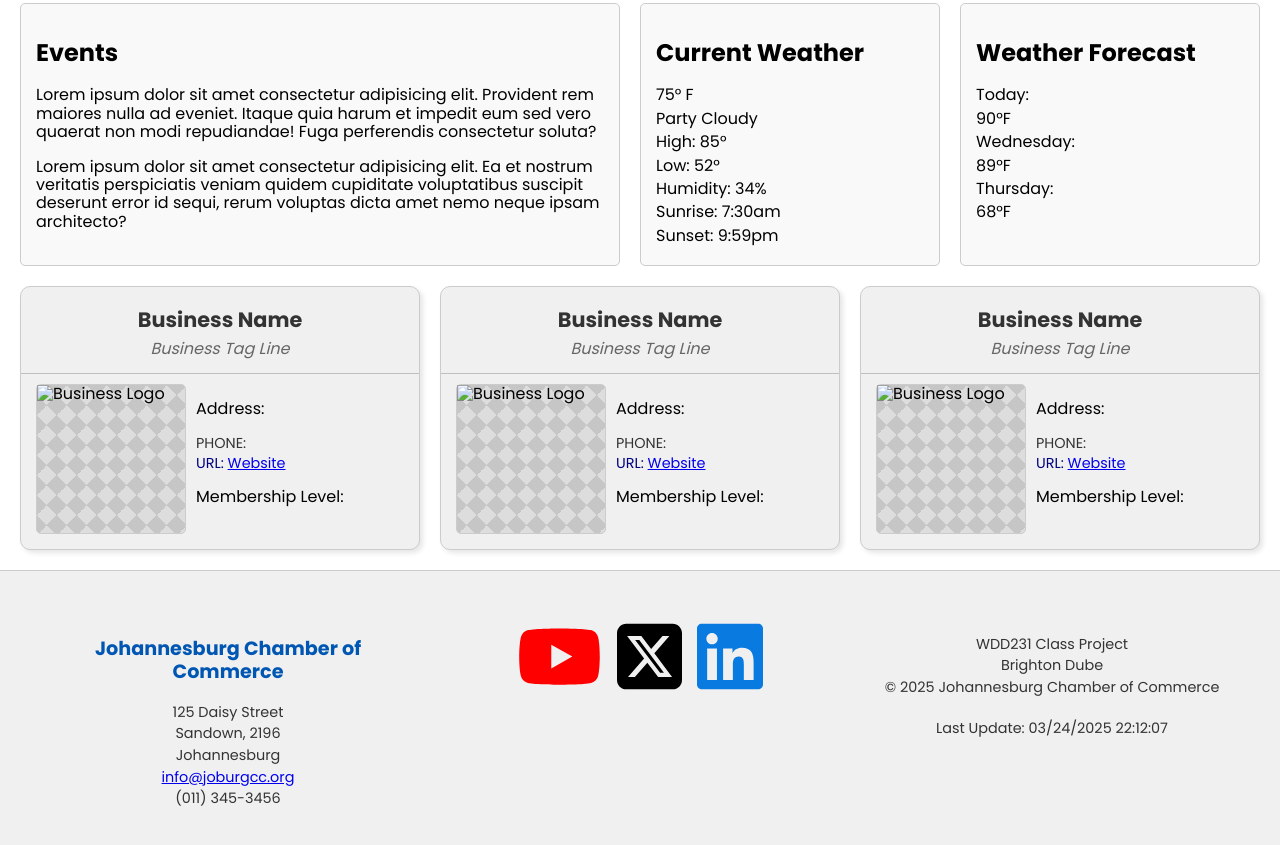
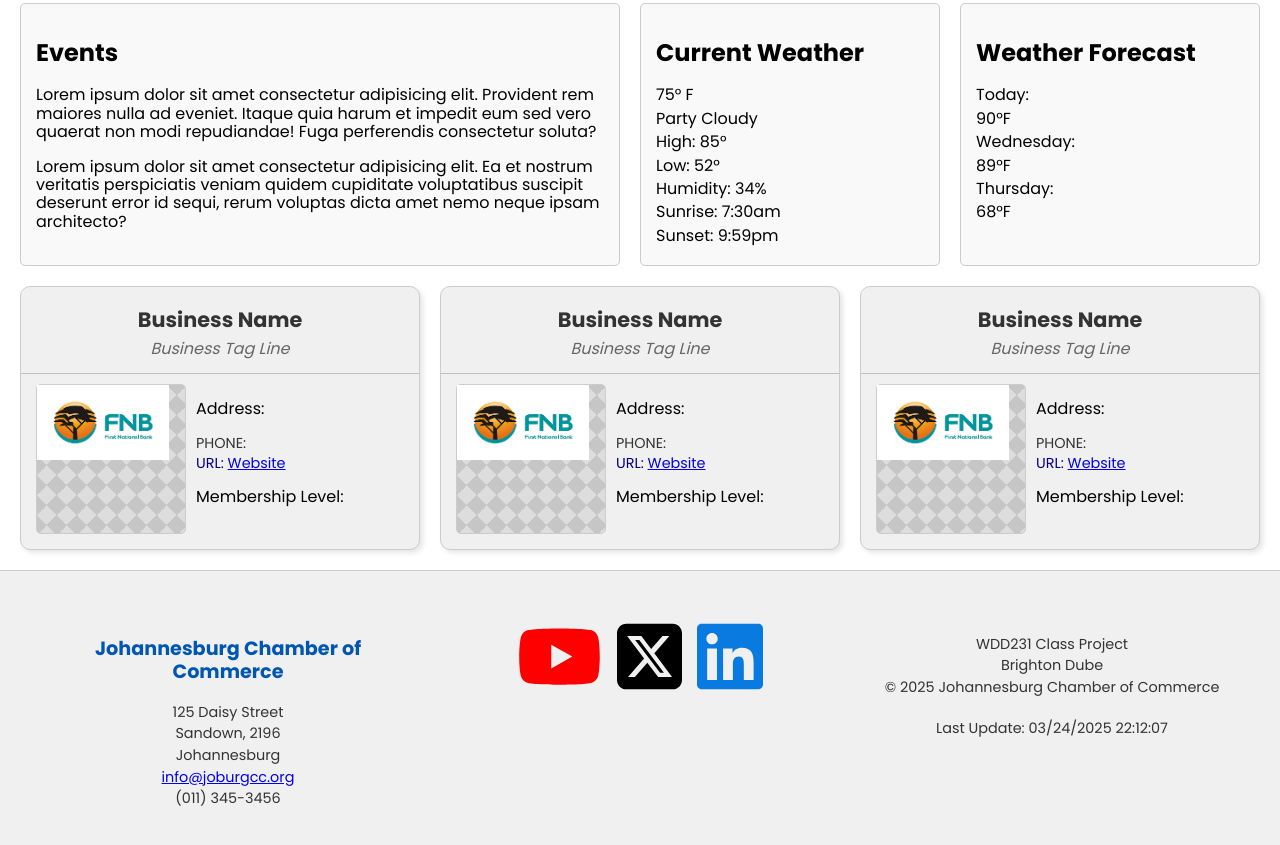
Before and after one commit to BrightonDube/wdd231, a plain HTML site: page chamber/index.html in a window 1280 px wide. Shown: the part 1045-1890 px from the top of the page. Drawn offline with Linux system fonts and the light colour scheme.

Commit message:
`Update business logo image in index.html`

```diff
--- a/chamber/index.html
+++ b/chamber/index.html
@@ -122,7 +122,7 @@
             <p class="tagline">Business Tag Line</p>
             <div class="card-info">
               <div class="business-image-placeholder">
-                <img src="" alt="Business Logo" class="business-logo">
+                <img src="./images/fnblogo.png" alt="Business Logo" class="business-logo">
               </div>
               <div class="contact-info-card">
                 <p class="address">Address:</p>
@@ -137,7 +137,7 @@
             <p class="tagline">Business Tag Line</p>
             <div class="card-info">
               <div class="business-image-placeholder">
-                <img src="" alt="Business Logo" class="business-logo">
+                <img src="./images/fnblogo.png" alt="Business Logo" class="business-logo">
               </div>
               <div class="contact-info-card">
                 <p class="address">Address:</p>
@@ -152,7 +152,7 @@
             <p class="tagline">Business Tag Line</p>
             <div class="card-info">
               <div class="business-image-placeholder">
-                <img src="" alt="Business Logo" class="business-logo">
+                <img src="./images/fnblogo.png" alt="Business Logo" class="business-logo">
               </div>
               <div class="contact-info-card">
                 <p class="address">Address:</p>
```
